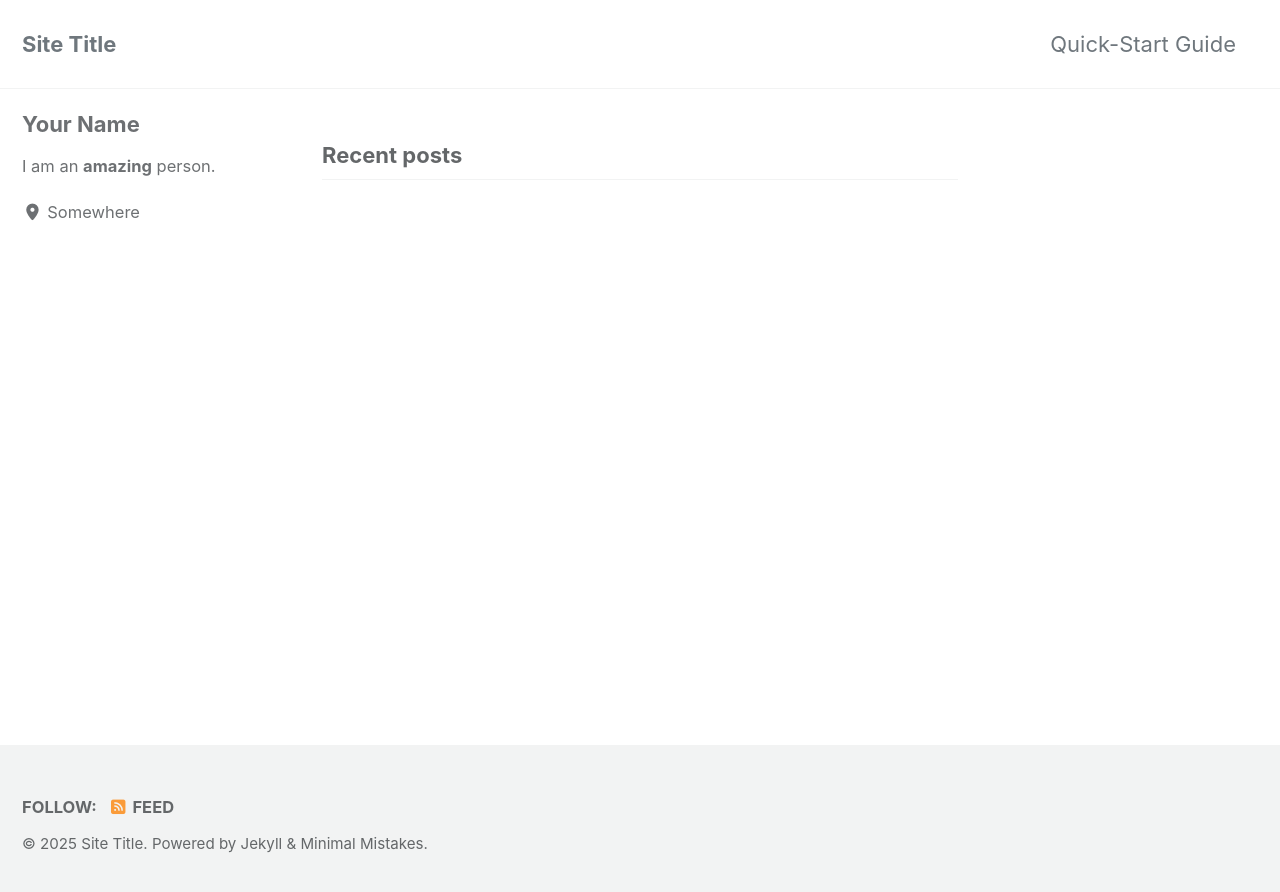
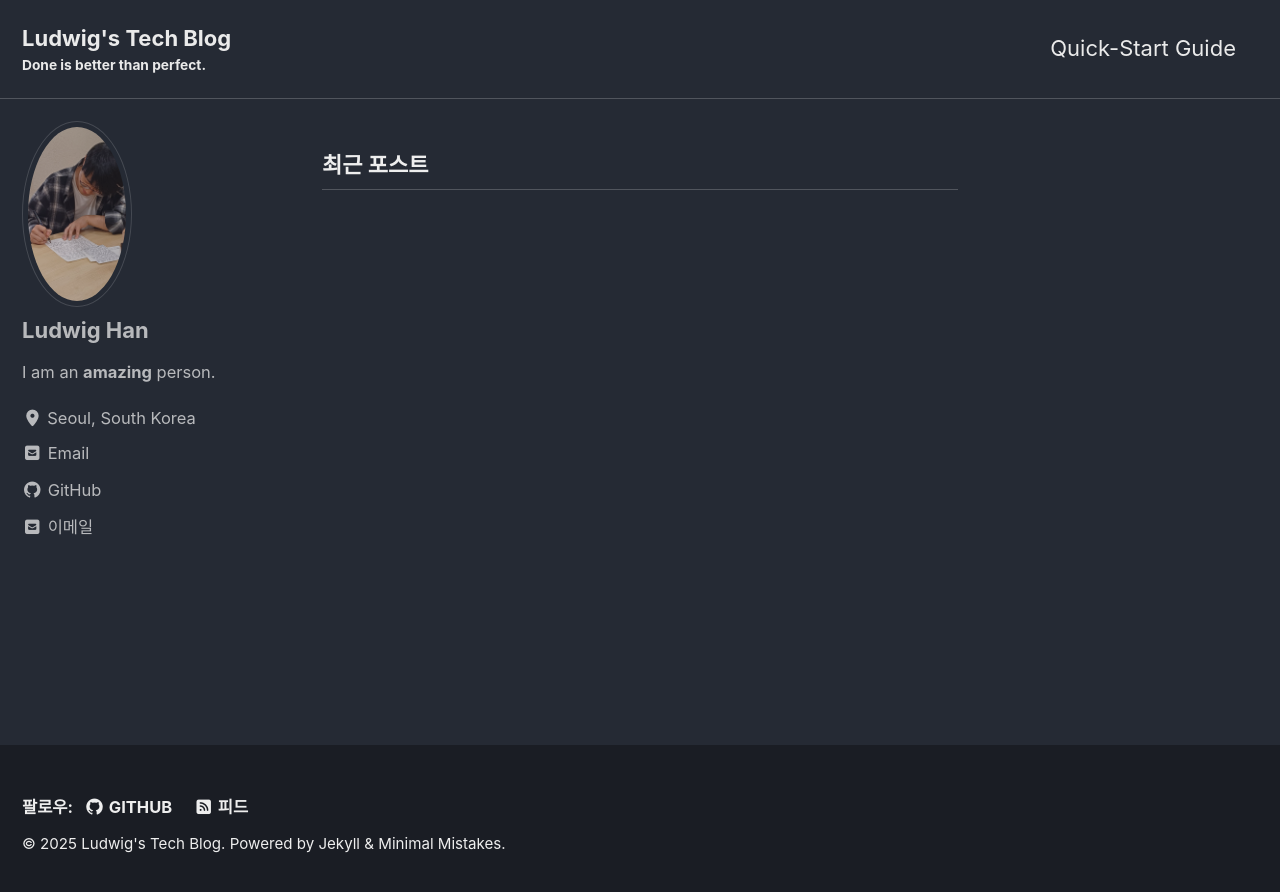
Before and after one commit to ludwig-han/ludwig-han.github.io, a Jekyll site: the page built from index.html, in a window 1280 px wide. Shown: the top 892 px of the page. Built offline with Jekyll 4.4.1, drawn with Linux system fonts in a browser that asks for light colours; cached includes are drawn as plain includes; the list of posts is cut into pages by our own code.

Commit message:
blog meta data, profile updated

```diff
--- a/_config.yml
+++ b/_config.yml
@@ -12,25 +12,25 @@
 
 # theme                  : "minimal-mistakes-jekyll"
 # remote_theme           : "mmistakes/minimal-mistakes"
-minimal_mistakes_skin    : "default" # "air", "aqua", "contrast", "dark", "dirt", "neon", "mint", "plum", "sunrise"
+minimal_mistakes_skin    : "dark" # "air", "aqua", "contrast", "dark", "dirt", "neon", "mint", "plum", "sunrise"
 
 # Site Settings
-locale                   : "en-US"
+locale                   : "ko-KR"
 rtl                      : # true, false (default) # turns direction of the page into right to left for RTL languages
-title                    : "Site Title"
+title                    : "Ludwig's Tech Blog"
 title_separator          : "-"
-subtitle                 : # site tagline that appears below site title in masthead
-name                     : "Your Name"
-description              : "An amazing website."
-url                      : # the base hostname & protocol for your site e.g. "https://mmistakes.github.io"
+subtitle                 : "Done is better than perfect."
+name                     : "Ludwig Han"
+description              : "My journey to becoming a developer."
+url                      : "https://ludwig-han.github.io"
 baseurl                  : # the subpath of your site, e.g. "/blog"
-repository               : # GitHub username/repo-name e.g. "mmistakes/minimal-mistakes"
+repository               : "ludwig-han/ludwig-han.github.io"
 teaser                   : # path of fallback teaser image, e.g. "/assets/images/500x300.png"
 logo                     : # path of logo image to display in the masthead, e.g. "/assets/images/88x88.png"
 masthead_title           : # overrides the website title displayed in the masthead, use " " for no title
 breadcrumbs              : # true, false (default)
 words_per_minute         : 200
-enable_copy_code_button  : # true, false (default)
+enable_copy_code_button  : true
 copyright                : # "copyright" name, defaults to site.title
 copyright_url            : # "copyright" URL, defaults to site.url
 comments:
@@ -113,15 +113,15 @@ analytics:
 
 # Site Author
 author:
-  name             : "Your Name"
-  avatar           : # path of avatar image, e.g. "/assets/images/bio-photo.jpg"
+  name             : "Ludwig Han"
+  avatar           : "/assets/images/avatar.png"
   bio              : "I am an **amazing** person."
-  location         : "Somewhere"
-  email            :
+  location         : "Seoul, South Korea"
+  email            : "ludwig0418@naver.com"
   links:
     - label: "Email"
       icon: "fas fa-fw fa-envelope-square"
-      # url: "mailto:your.name@email.com"
+      url: "mailto:ludwig0418@naver.com"
     - label: "Website"
       icon: "fas fa-fw fa-link"
       # url: "https://your-website.com"
@@ -133,7 +133,7 @@ author:
       # url: "https://facebook.com/"
     - label: "GitHub"
       icon: "fab fa-fw fa-github"
-      # url: "https://github.com/"
+      url: "https://github.com/ludwig-han"
     - label: "Instagram"
       icon: "fab fa-fw fa-instagram"
       # url: "https://instagram.com/"
@@ -149,7 +149,7 @@ footer:
       # url:
     - label: "GitHub"
       icon: "fab fa-fw fa-github"
-      # url:
+      url: https://github.com/ludwig-han
     - label: "GitLab"
       icon: "fab fa-fw fa-gitlab"
       # url:
```
Also changed, not shown: assets/images/avatar.png (added).
